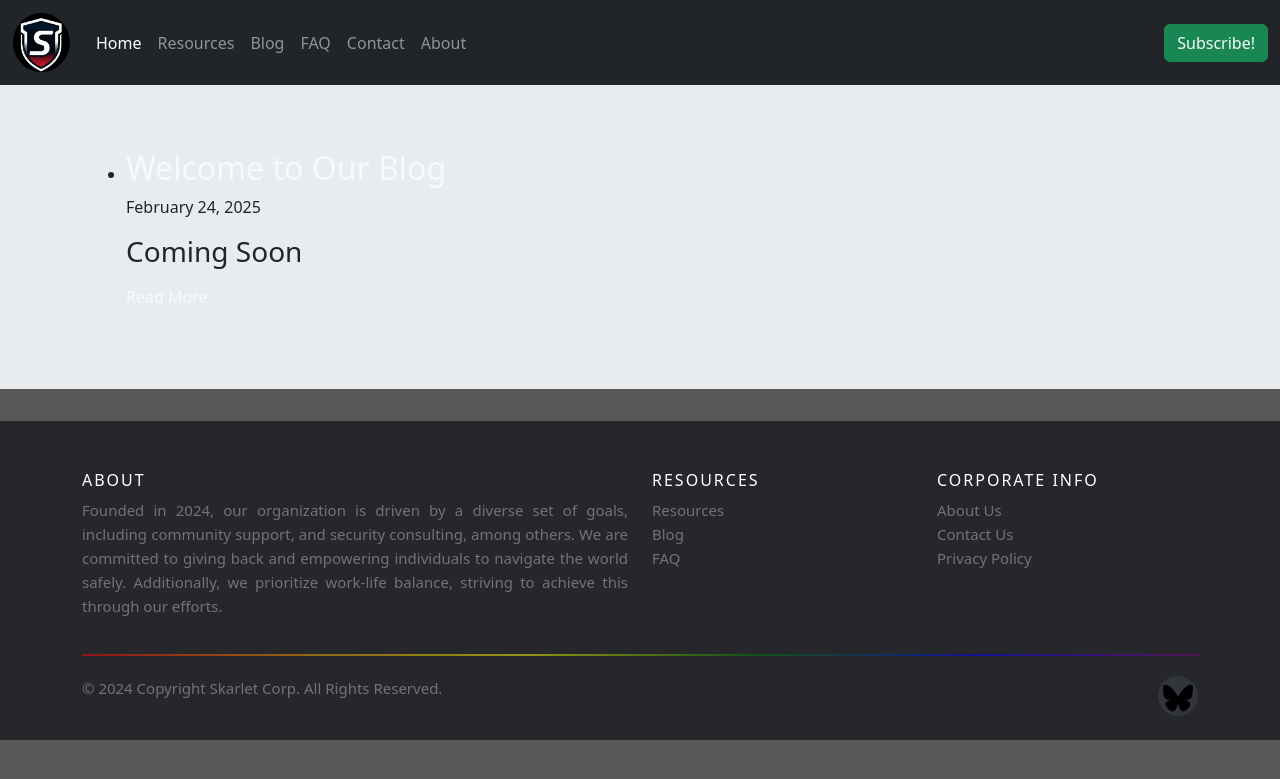
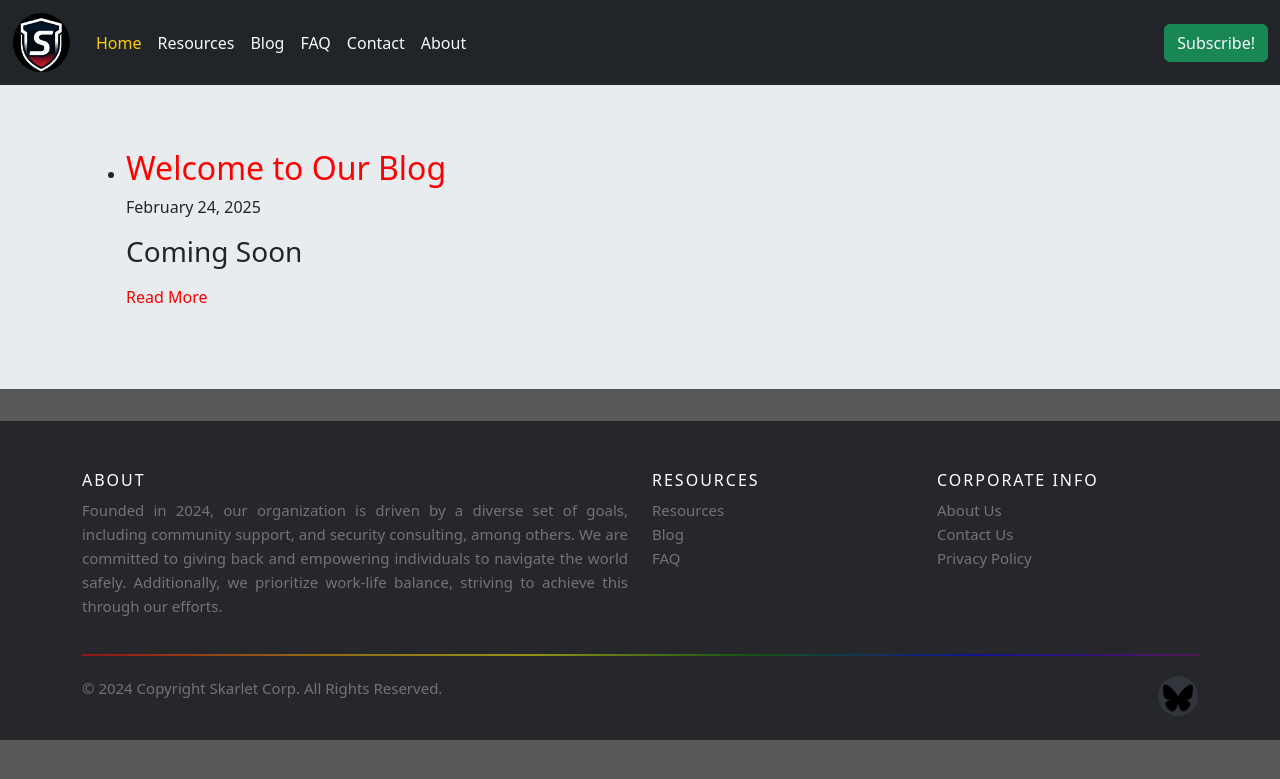
Before and after one commit to SkarletTeam/skarlet, a Jekyll site: the page built from blog.md, in a window 1280 px wide. Shown: the top 779 px of the page. Built offline with Jekyll 4.4.1, drawn with Linux system fonts in a browser that asks for light colours; a script that is not in the unit is left out.

Commit message:
Update style.css

```diff
--- a/css/style.css
+++ b/css/style.css
@@ -7,28 +7,71 @@
 }
 
 a:link {
-  color: #f8f9fa;
+  color: red;
   background-color: transparent;
   text-decoration: none;
 }
 
 a:visited {
-  color: #e9ecef;
+  color: black;
   background-color: transparent;
   text-decoration: none;
 }
 
 a:hover {
-  color: #adb5bd;
+  color: yellow;
   background-color: transparent;
   text-decoration: underline;
 }
 
 a:active {
-  color: #ffcc00;
+  color: green;
   background-color: transparent;
   text-decoration: underline;
 }
+
+/* General styling for dark navbar */
+.navbar-dark .navbar-nav .nav-link {
+    color: #f8f9fa; /* Light text color for better contrast */
+}
+
+/* Hover state */
+.navbar-dark .navbar-nav .nav-link:hover {
+    color: #adb5bd; /* Lighter grey for hover state */
+}
+
+/* Active state */
+.navbar-dark .navbar-nav .nav-link.active {
+    color: #ffcc00; /* Yellow for active link */
+}
+
+/* Visited links */
+.navbar-dark .navbar-nav .nav-link:visited {
+    color: #e9ecef; /* Slightly darker light color for visited links */
+}
+
+/* Links in dark background */
+.bg-dark a {
+    color: #f8f9fa; /* Light color for links on dark background */
+}
+
+/* Hover and focus for links in dark background */
+.bg-dark a:hover, .bg-dark a:focus {
+    color: #adb5bd; /* Light grey for hover and focus states */
+    text-decoration: underline; /* Optional for better visibility */
+}
+
+/* Nav item background on hover */
+.navbar-dark .navbar-nav .nav-item:hover {
+    background-color: #495057; /* Dark grey background for hover effect */
+}
+
+/* Nav item active background */
+.navbar-dark .navbar-nav .nav-item.active {
+    background-color: #343a40; /* Darker shade for active nav items */
+}
+
+
 .md-block a {
     color: red !important;
 }
```
